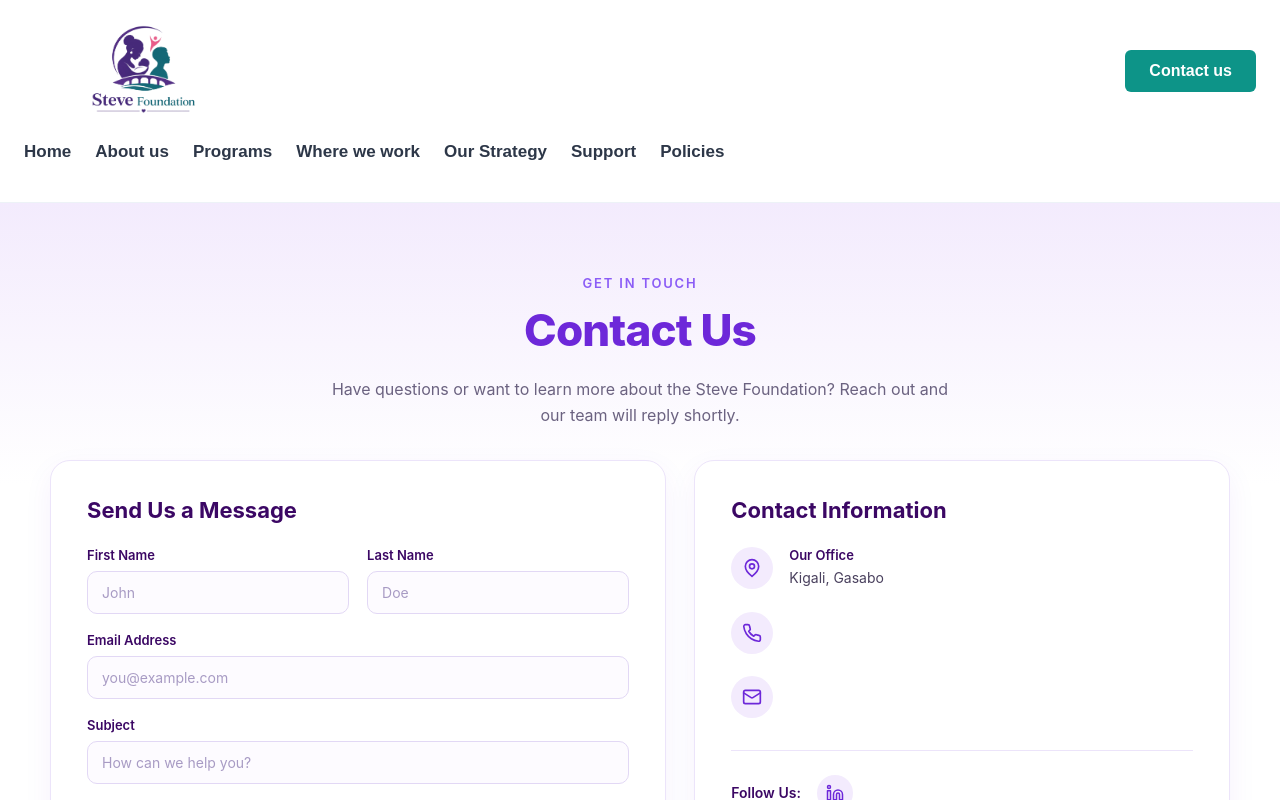
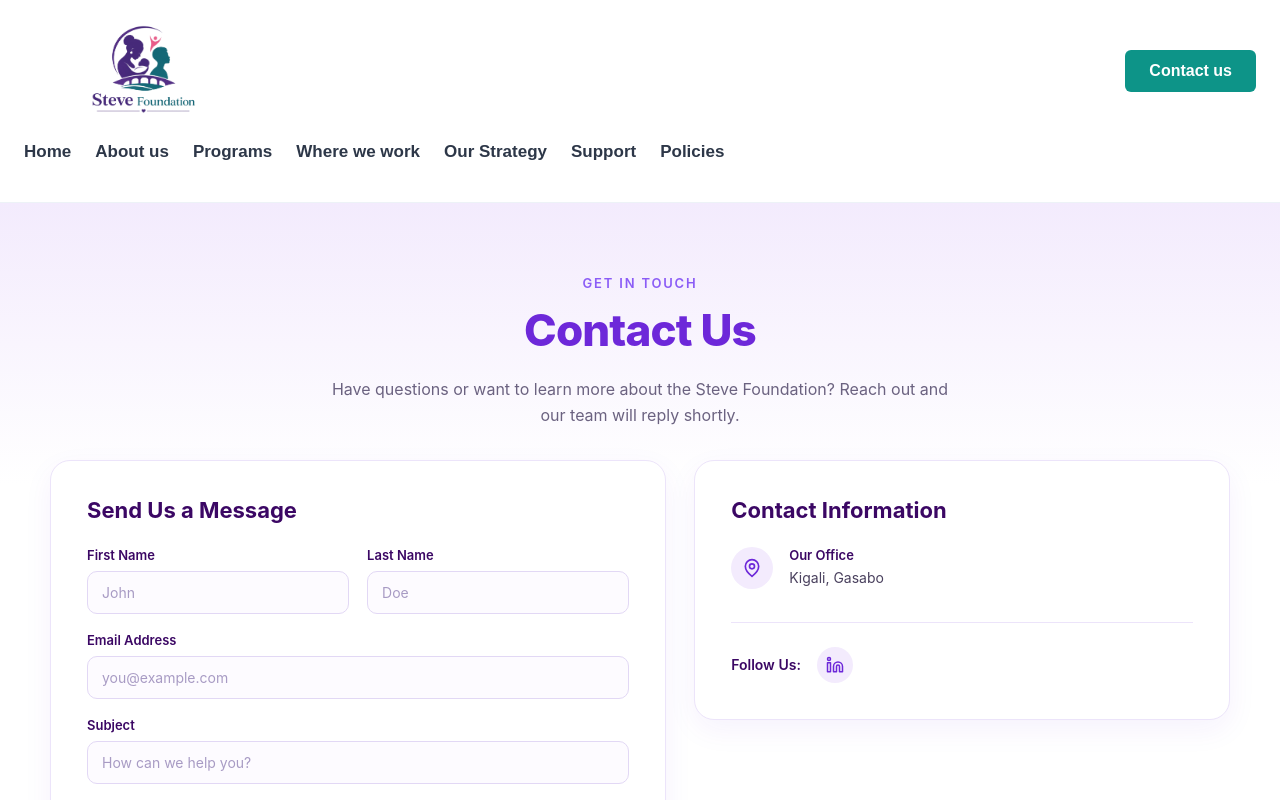
Before and after one commit to stevemichaelfoundation-sys/steve_foundation, a Next.js app: page /contactus in a window 1280 px wide. Shown: the top 800 px of the page. Built offline with nearby package versions, Linux system fonts and the light colour scheme.

Commit message:
removed icon

```diff
--- a/app/contactus/page.js
+++ b/app/contactus/page.js
@@ -170,22 +170,6 @@
               </div>
             </li>
 
-            <li className="infoItem">
-              <div className="infoIcon">
-                <svg viewBox="0 0 24 24" fill="none" stroke="currentColor" strokeWidth="2" strokeLinecap="round" strokeLinejoin="round">
-                  <path d="M22 16.92v3a2 2 0 0 1-2.18 2 19.79 19.79 0 0 1-8.63-3.07 19.5 19.5 0 0 1-6-6 19.79 19.79 0 0 1-3.07-8.67A2 2 0 0 1 4.11 2h3a2 2 0 0 1 2 1.72 12.84 12.84 0 0 0 .7 2.81 2 2 0 0 1-.45 2.11L8.09 9.91a16 16 0 0 0 6 6l1.27-1.27a2 2 0 0 1 2.11-.45 12.84 12.84 0 0 0 2.81.7A2 2 0 0 1 22 16.92z" />
-                </svg>
-              </div>
-            </li>
-
-            <li className="infoItem">
-              <div className="infoIcon">
-                <svg viewBox="0 0 24 24" fill="none" stroke="currentColor" strokeWidth="2" strokeLinecap="round" strokeLinejoin="round">
-                  <rect width="20" height="16" x="2" y="4" rx="2" />
-                  <path d="m22 7-8.97 5.7a1.94 1.94 0 0 1-2.06 0L2 7" />
-                </svg>
-              </div>
-            </li>
           </ul>
 
           <div className="social">
```
